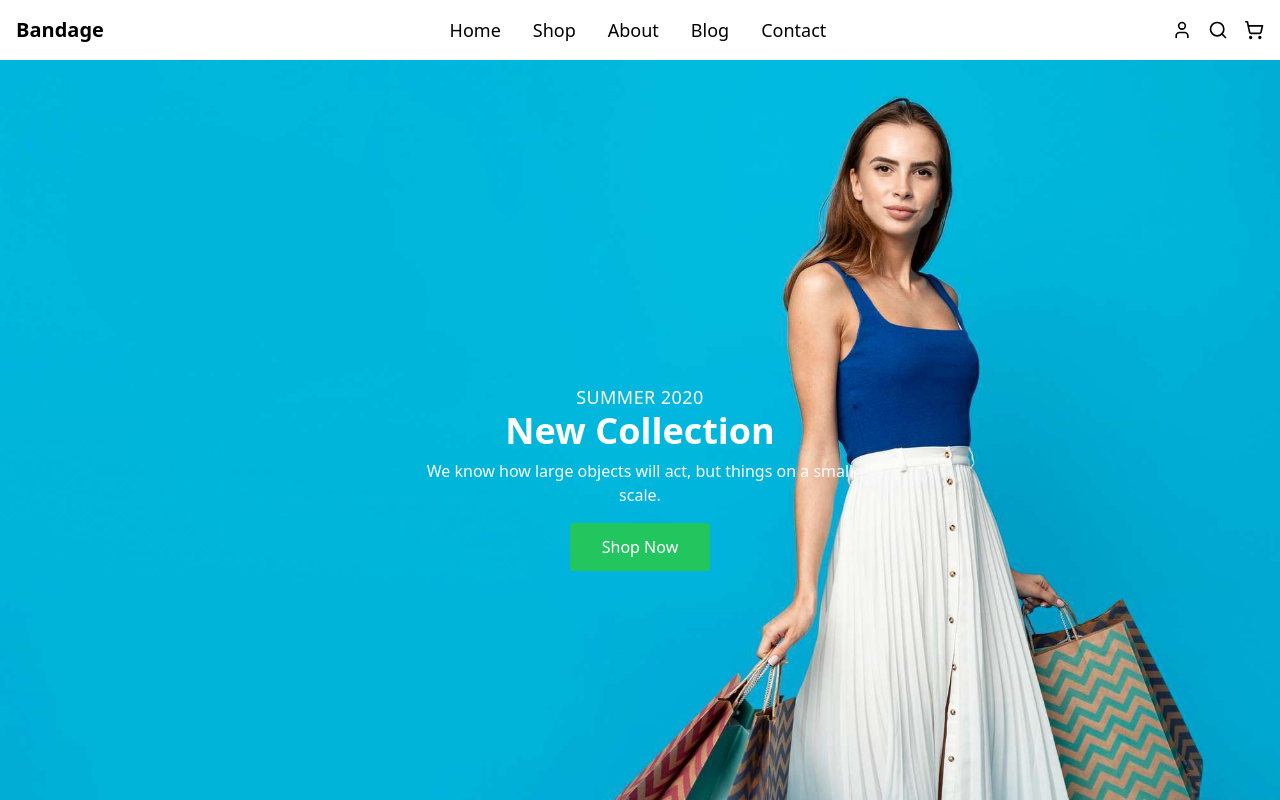
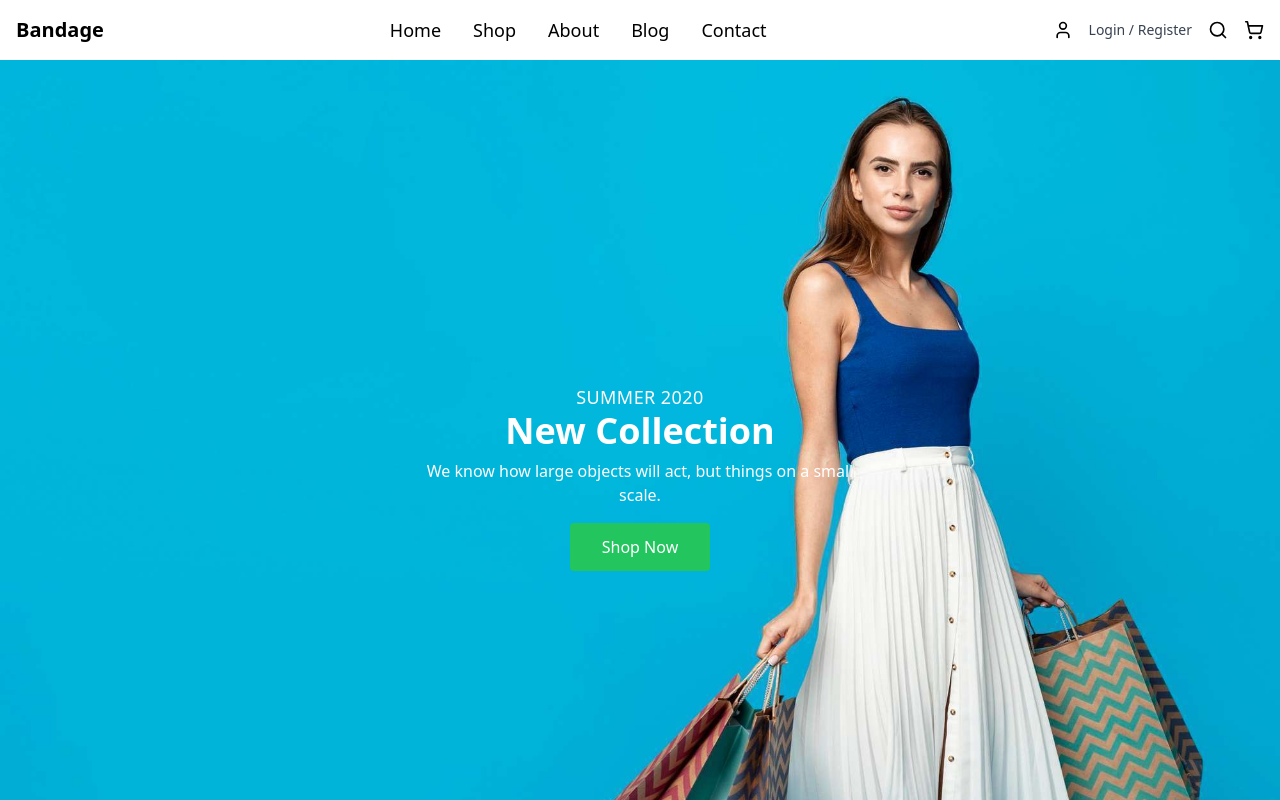
Before and after one commit to tarikcolakel/e-commerce, a React (Vite) app in the folder e-comerce/: page / in a window 1280 px wide. Shown: the top 800 px of the page. Built offline with nearby package versions, Linux system fonts and the light colour scheme.

Commit message:
login/register yazısını  ekler

```diff
--- a/e-comerce/src/layout/Header.jsx
+++ b/e-comerce/src/layout/Header.jsx
@@ -113,8 +113,14 @@ const Header = () => {
         </nav>
 
         {/* Sağdaki simgeler (Kullanıcı, Arama, Sepet) */}
-        <div className="flex gap-4">
+        <div className="flex items-center gap-4">
           <User className="w-5 h-5 cursor-pointer" />
+          <a
+            href="#login"
+            className="text-sm font-medium text-gray-700 hover:text-blue-600"
+          >
+            Login / Register
+          </a>
           <Search className="w-5 h-5 cursor-pointer" />
           <ShoppingCart className="w-5 h-5 cursor-pointer" />
           {/* Menü açma butonu */}
```
